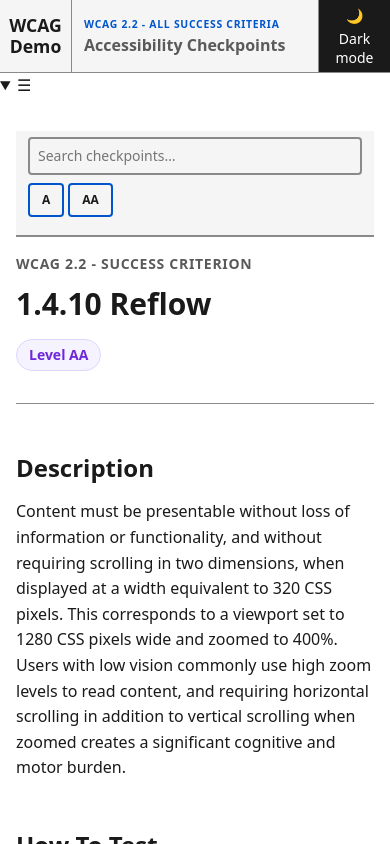
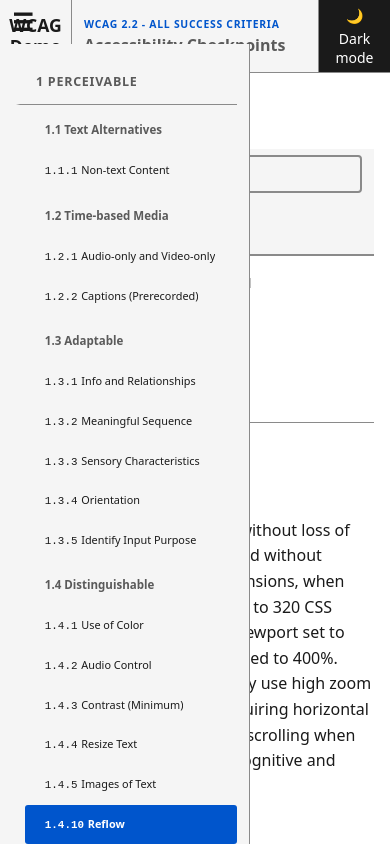
Before and after one commit to TonciZ/a11y-wcag-demo, a website: page checkpoints/1-4-10-reflow.html in a window 390 px wide. Both pictures are taken after a click on the heading "Navigation menu". Shown: the top 844 px of the page. Drawn offline with Linux system fonts and the light colour scheme.

Commit message:
feat(09): hamburger styling and 768px layout
- Added 768px media query block before 640px block
- Fixed hamburger: 44×44px minimum target size
- Focus-visible outlines on summary and nav links (WCAG 2.4.7)
- Menu overlay with z-index layering
- Layout padding to prevent fixed header overlap

```diff
--- a/assets/css/layout.css
+++ b/assets/css/layout.css
@@ -687,6 +687,84 @@ a.checkpoint-card:hover {
 }
 
 /* -------------------------------------------------------
+   Responsive - Mobile breakpoint (≤768px) — hamburger menu
+   ------------------------------------------------------- */
+@media (max-width: 768px) {
+  .checkpoint-nav-hamburger {
+    position: fixed;
+    top: 0;
+    left: 0;
+    z-index: 100;
+  }
+
+  .checkpoint-nav-hamburger summary {
+    cursor: pointer;
+    padding: var(--space-3);
+    font-size: 1.5rem;
+    font-weight: bold;
+    user-select: none;
+    background-color: var(--color-primary);
+    color: var(--color-primary-text);
+    border: none;
+    display: flex;
+    align-items: center;
+    height: 44px;
+    min-width: 44px;
+  }
+
+  .checkpoint-nav-hamburger summary:focus-visible {
+    outline: 2px solid var(--color-focus);
+    outline-offset: 2px;
+  }
+
+  .checkpoint-nav-hamburger summary:hover {
+    background-color: var(--color-primary-dark);
+  }
+
+  .checkpoint-nav-hamburger nav {
+    display: none;
+    position: absolute;
+    top: 44px;
+    left: 0;
+    background-color: var(--color-surface);
+    border-right: 1px solid var(--color-border);
+    max-height: calc(100vh - 44px);
+    overflow-y: auto;
+    width: 250px;
+    z-index: 101;
+  }
+
+  .checkpoint-nav-hamburger[open] nav {
+    display: block;
+  }
+
+  .checkpoint-nav-hamburger .checkpoint-nav {
+    display: flex;
+    flex-direction: column;
+    gap: 0;
+  }
+
+  .checkpoint-nav-hamburger .checkpoint-nav a {
+    padding: var(--space-3) var(--space-4);
+    border-left: 4px solid transparent;
+  }
+
+  .checkpoint-nav-hamburger .checkpoint-nav a:focus-visible {
+    outline: 2px solid var(--color-focus);
+    outline-offset: -2px;
+  }
+
+  /* Add top padding to prevent fixed hamburger from overlapping content */
+  .index-layout {
+    padding-top: 44px;
+  }
+
+  main {
+    padding-top: var(--space-4);
+  }
+}
+
+/* -------------------------------------------------------
    Responsive - Mobile (≤640px)
    ------------------------------------------------------- */
 @media (max-width: 640px) {
```
